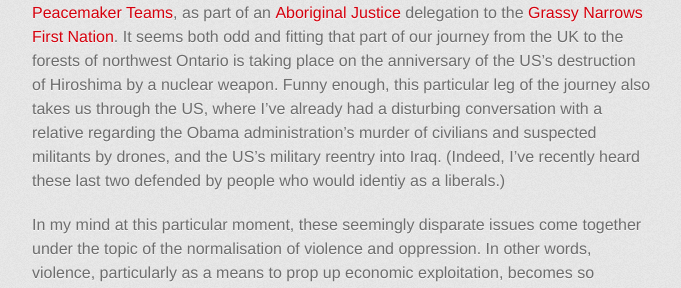
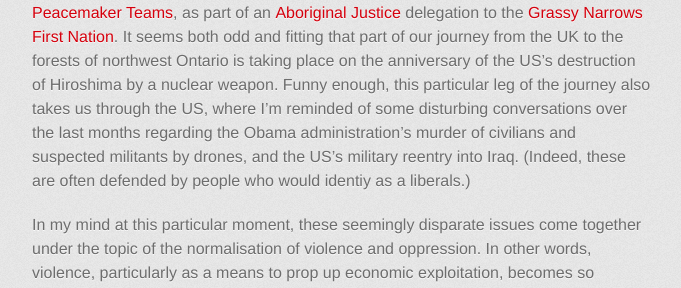
Before and after one commit to joelcw/joelcw.github.io, a Jekyll site: the page built from _posts/2014-08-06-hiroshima-day.md, in a window 1280 px wide and 900 px high. Shown: the part 375-663 px from the top of the window, without its empty margins (298-979 px from the left). Built offline with Jekyll 4.4.1, drawn with Linux system fonts in a browser that asks for light colours; some web fonts are replaced.

Commit message:
fixed stuff

```diff
--- a/_posts/2014-08-06-hiroshima-day.md
+++ b/_posts/2014-08-06-hiroshima-day.md
@@ -5,7 +5,7 @@
 
 ##En Route to Grassy Narrows
 
- As I write this post, I'm in transit, travelling to my first experience as part of [Christian Peacemaker Teams](http://www.cpt.org/), as part of an [Aboriginal Justice](http://www.cpt.org/work/aboriginal_justice) delegation to the [Grassy Narrows First Nation](http://freegrassy.net//). It seems both odd and fitting that part of our journey from the UK to the forests of northwest Ontario is taking place on the anniversary of the US's destruction of Hiroshima by a nuclear weapon. Funny enough, this particular leg of the journey also takes us through the US, where I've already had a disturbing conversation with a relative regarding the Obama administration's murder of civilians and suspected militants by drones, and the US's military reentry into Iraq. (Indeed, I've recently heard these last two defended by people who would identiy as a liberals.)
+ As I write this post, I'm in transit, travelling to my first experience as part of [Christian Peacemaker Teams](http://www.cpt.org/), as part of an [Aboriginal Justice](http://www.cpt.org/work/aboriginal_justice) delegation to the [Grassy Narrows First Nation](http://freegrassy.net//). It seems both odd and fitting that part of our journey from the UK to the forests of northwest Ontario is taking place on the anniversary of the US's destruction of Hiroshima by a nuclear weapon. Funny enough, this particular leg of the journey also takes us through the US, where I'm reminded of some disturbing conversations over the last months regarding the Obama administration's murder of civilians and suspected militants by drones, and the US's military reentry into Iraq. (Indeed, these are often defended by people who would identiy as a liberals.)
 
 In my mind at this particular moment, these seemingly disparate issues come together under the topic of the normalisation of violence and oppression. In other words, violence, particularly as a means to prop up economic exploitation, becomes so common and assumed in our society that we become conditioned to it. At a certain point, it becomes hard to even see the violence, let alone resist it.
 
```
